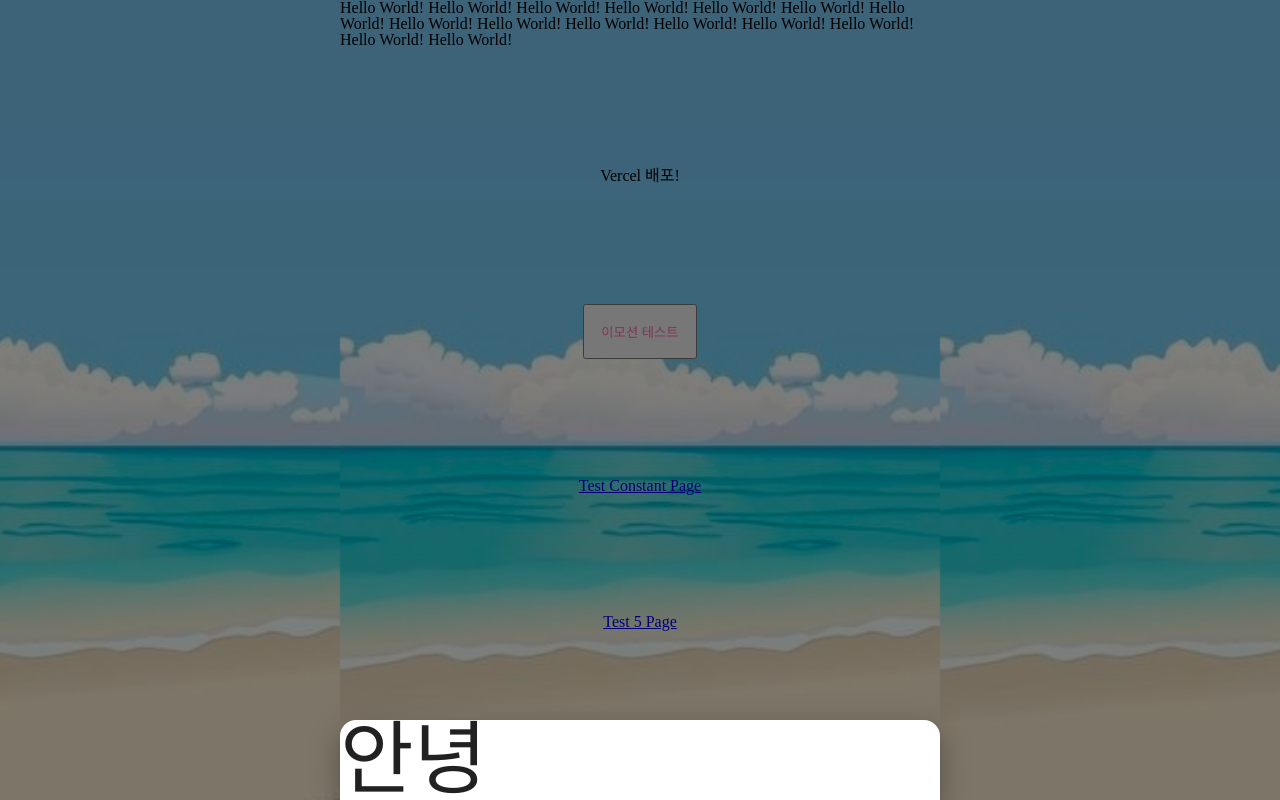
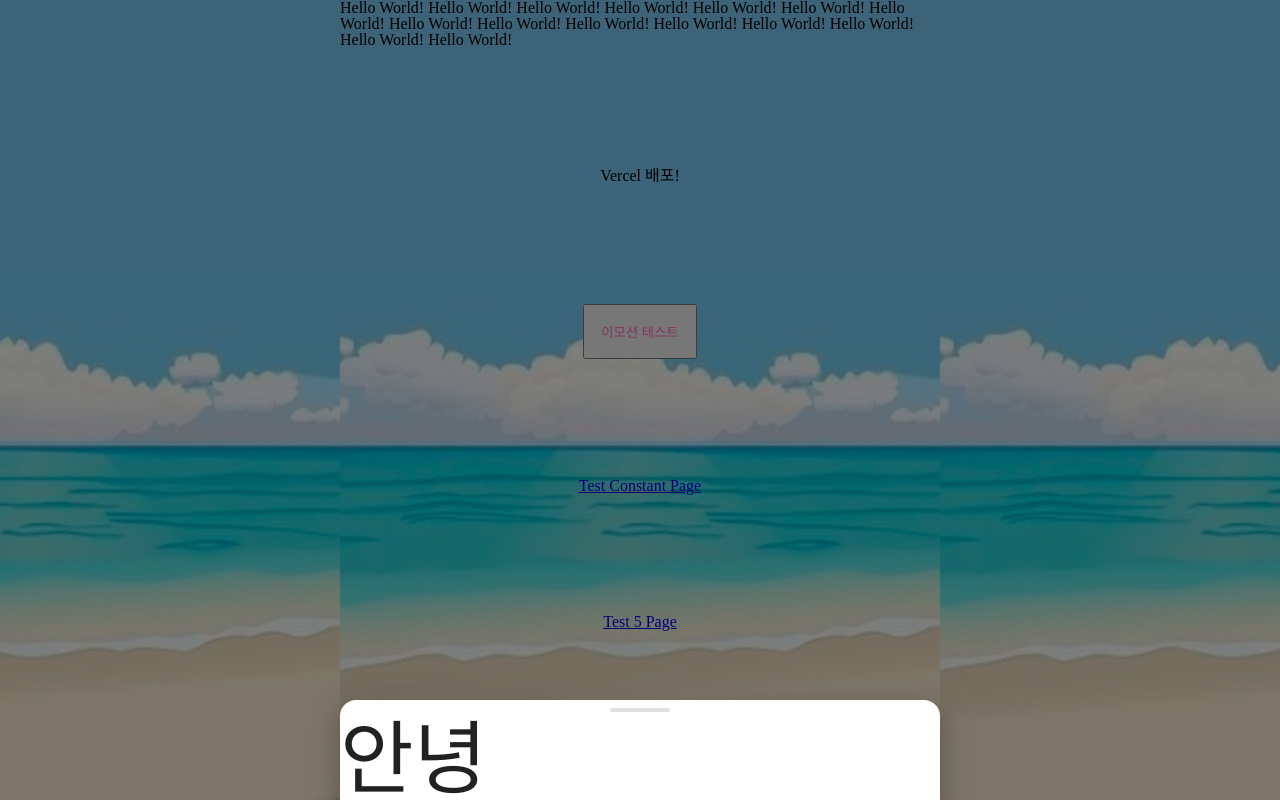
Before and after one commit to dnd-side-project/dnd-10th-4-frontend, a React (Vite) app: page / in a window 1280 px wide. Both pictures are taken after a click on the button "하단버튼". Built offline with nearby package versions, Linux system fonts and the light colour scheme.

Commit message:
💄 design: Bottom-Sheet 헤더 디자인 구현

```diff
--- a/src/App.tsx
+++ b/src/App.tsx
@@ -4,7 +4,7 @@ import Background from '@/components/Background';
 import BackgroundImg from '@/assets/ocean.jpeg';
 import EmotionTestButton from '@/components/EmotionTestButton';
 import { ROUTER_PATHS } from '@/router';
-import BottomSheet from './components/BottomSheet';
+import BottomSheet from '@/components/BottomSheet';
 
 const App = () => {
   const [open, setOpen] = useState(false);
--- a/src/components/BottomSheet/index.tsx
+++ b/src/components/BottomSheet/index.tsx
@@ -19,7 +19,7 @@ const BottomSheet = ({ open, onClose, onOpen, children }: BottomSheetProps) => {
       transitionDuration={400}
       PaperProps={{ style: styles.paper }}
     >
-      <div />
+      <div css={styles.header} />
       <div>{children}</div>
     </SwipeableDrawer>
   );
--- a/src/components/BottomSheet/styles.ts
+++ b/src/components/BottomSheet/styles.ts
@@ -1,3 +1,5 @@
+import { css } from '@emotion/react';
+
 const style = {
   paper: {
     borderRadius: '16px 16px 0px 0px',
@@ -8,6 +10,13 @@ const style = {
       width: '100%',
     },
   },
+  header: css`
+    width: 60px;
+    height: 4px;
+    margin: 8px auto;
+    border-radius: 100px;
+    background-color: var(--Gray-5, #e0e0e0);
+  `,
 };
 
 export default style;
```
